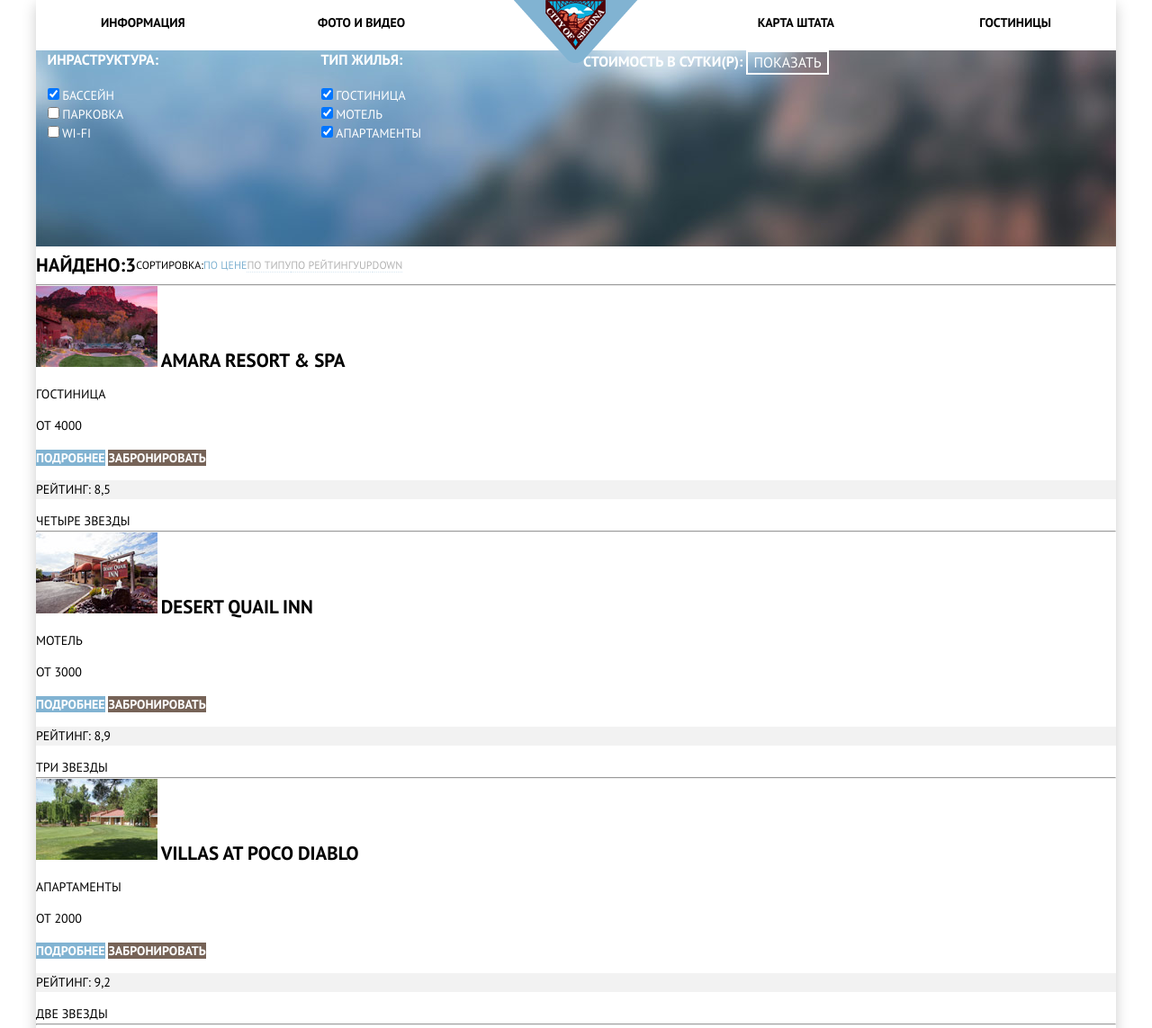
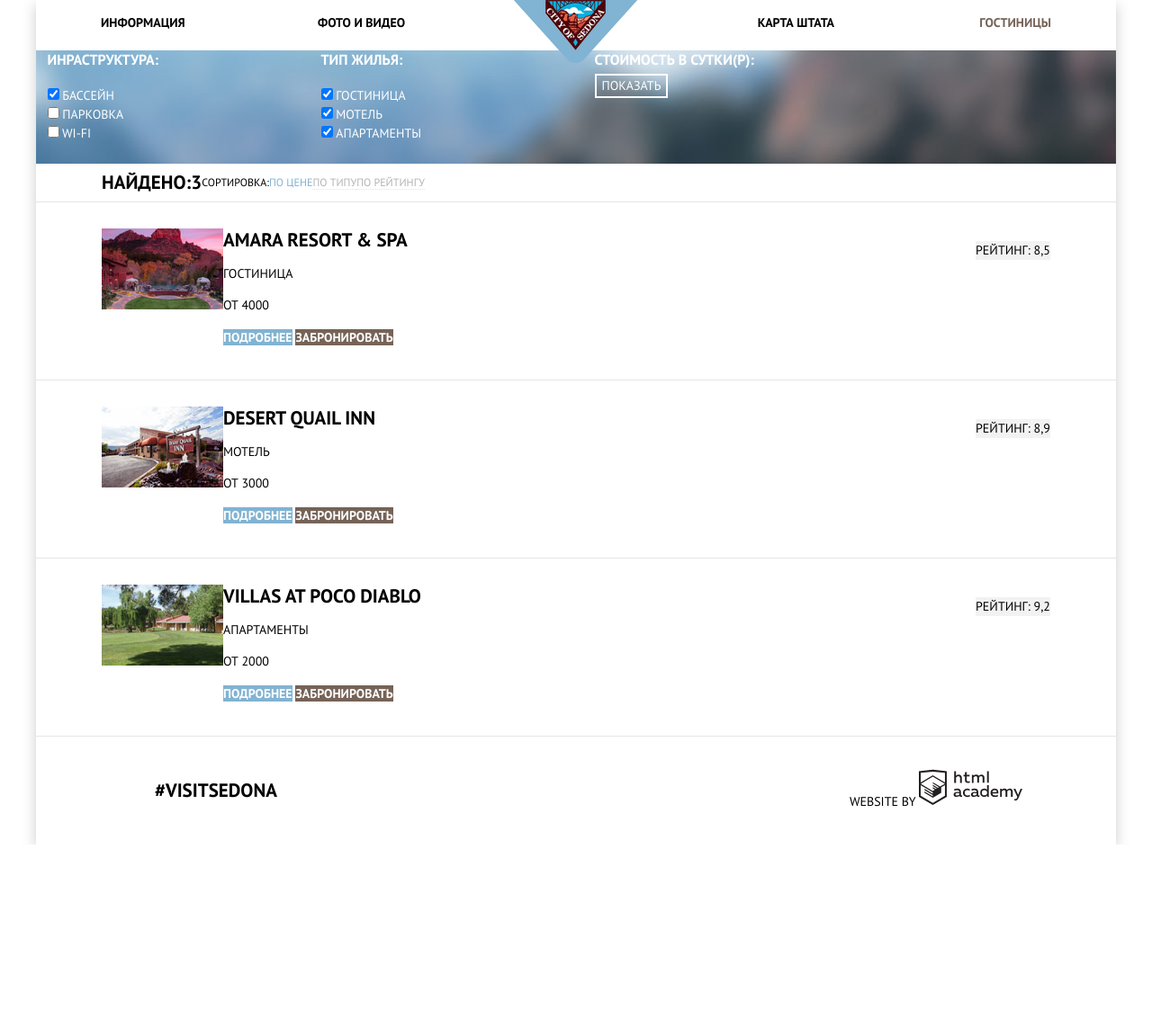
Before and after one commit to AndreyWombat/561357-sedona, a plain HTML site: page hotels.html in a window 1280 px wide. Shown: the top 1143 px of the page at 90% size. After the commit the page ends 939 px from the top, so only its background shows below. Drawn offline with Linux system fonts and the light colour scheme.

Commit message:
СЕтки

```diff
--- a/css/style.css
+++ b/css/style.css
@@ -189,6 +189,10 @@
 .hotel-search{
   line-height: 26px;
   font-weight: 700;
+  background-color: #ffffff;
+  width: 568px;
+  position: absolute;
+  left: 316px;
 }
 .hotel-search input{
   line-height: 26px;
@@ -249,35 +253,19 @@
 a.button-brown{
   font-weight: 700;
 }
-.social-webs{
-  list-style: none;
-}
-.visit{
-  display: block;
-  font-size: 21px;
-  line-height: 26px;
-  font-weight: 700;
-  color: #000000;
-  text-transform: uppercase;
-}
+
 .hotel-search .button-blue{
   font-size: 21px;
   line-height: 26px;
 }
-.form-selection{
-  display: flex;
-  height: 218px;
-  width: 1200px;
-  }
+
 .selection{
   display: flex;
   background-image: url("../img/blur-mountain.jpg");
-  color: white;
-  width: 1200px;
-
+  color: #ffffff;
 }
 
-.form-selection legend{
+.selection legend{
   font-size: 16px;
   line-height: 21px;
   font-weight: 700;
@@ -305,16 +293,13 @@
   background-color: white;
 }
 .sort{
+  padding-left: 73px;
+  padding-right: 73px;
   display: flex;
   align-items: center;
-  margin: auto;
   font-size: 12px ;
   line-height: 18px;
-  width: 1200px;
-  padding-bottom: 0;
-}
-hr{
-  margin: 0;
+  border-bottom: 1px solid #e5e5e5;
 }
 .sorting{
   display: flex;
@@ -334,9 +319,7 @@
   opacity: 1;
   border: none;
 }
-.rating{
-  background-color: #f2f2f2;
-}
+
 .sort a.active,
 .sort a.active:hover,
 .sort a.active:active{
@@ -344,21 +327,72 @@
   opacity: 1;
   border: none;
 }
-.hotel a{
+.arrows{
+  margin-left: auto;
+}
+.rating p{
+  background-color: #f2f2f2;
+}
+.rating{
+  margin-left: auto;
+}
+.hotel{
+  border-bottom: 1px solid #e5e5e5;
+}
+.hotel-title a{
   color: black;
 }
-.hotel a:hover{
+.hotel-title a:hover{
   color: #81b3d2;
 }
-.hotel a:active{
+.hotel-title a:active{
   color: black;
   opacity: 0.3;
 }
+.hotel{
+  display: flex;
+  padding: 29px 73px 36px 73px;
+}
 .page-footer{
-  opacity: 0.9;
+  background-color: rgba(255,255,255,0.9);
   display: flex;
-  justify-content: space-around;
-  height: 120px;
+  min-height: 120px;
   text-align: center;
   align-items: center;
 }
+.footer-index{
+  position: relative;
+  margin-top: -120px;
+}
+.visit-wrapper{
+  width: 400px;
+  text-align: center;
+}
+.social-webs{
+  width: 400px;
+}
+.html-academy{
+  width: 400px;
+}
+.visit{
+  font-size: 21px;
+  line-height: 26px;
+  font-weight: 700;
+  color: #000000;
+}
+.visually-hidden{
+  position: absolute;
+  overflow: hidden;
+  clip: rect(0 0 0 0);
+  height: 1px;
+  width: 1px;
+  margin: -1px;
+  padding: 0;
+  border: 0;
+}
+.map{
+  min-height: 593px;
+  background-image: url("../img/map.jpg");
+  background-repeat: no-repeat;
+  background-color: #cacaca;
+}
--- a/hotels.html
+++ b/hotels.html
@@ -16,14 +16,13 @@
           <li><a href="#">Информация</a></li>
           <li><a href="#">Фото и видео</a></li>
           <li><a href="#">Карта штата</a></li>
-          <li><a href="hotels.html">Гостиницы</a></li>
+          <li><a class="active">Гостиницы</a></li>
         </ul>
-          <a class="main-logo" href="#"> <img src="img/main-logo.png" width="138" height="70" alt="Логотип"></a>
+          <a class="main-logo" href="index.html"> <img src="img/main-logo.png" width="138" height="70" alt="Логотип"></a>
       </nav>
     </header>
 
 <main>
-  <div class="form-selection">
     <form class="selection" action="https://echo.htmlacademy.ru" method="get">
       <fieldset class="options">
       <legend>Инраструктура:</legend>
@@ -59,13 +58,13 @@
         </li>
        </ul>
        </fieldset>
-     </fieldset class="options">
-      <legend>Стоимость в сутки(Р):
+     <fieldset class="options">
+      <legend>Стоимость в сутки(Р):</legend>
       <!-- Будет скринкаст по этому блоку: "Стоимость в сутки(р):"-->
         <button class="show" type="submit">Показать</button>
+     </fieldset>
+    </form>
 
-    </form>
-      </div>
 
 
     <div class="sort">
@@ -77,67 +76,63 @@
       <li><a href="#">По рейтингу</a></li>
     </ul>
     <ul class="sorting arrows">
-      <li><a href="#"><span class="visual-hidden">up</span></a></li>
-      <li><a href="#"><span class="visual-hidden">down</span></a></li>
+      <li><a href="#"><span class="visually-hidden">up</span></a></li>
+      <li><a href="#"><span class="visually-hidden">down</span></a></li>
     </ul>
   </div>
-    <hr>
     <section class="results">
-      <section class="search-results">
+      <section class="hotel">
+        <img src="img/hotel1.jpg" width="135" height="90" alt="Amara resort & spa">
         <div class="left">
-          <img src="img/hotel1.jpg" width="135" height="90" alt="Первый отель">
-          <b class="caption hotel"><a href="#">Amara resort & spa</a></b>
+          <b class="caption hotel-title"><a href="#">Amara resort & spa</a></b>
           <p>Гостиница</p>
           <p>от 4000</p>
           <a href="#" class="button-blue">Подробнее</a>
           <a href="#" class="button-brown">Забронировать</a>
         </div>
-        <div class="right">
-          <p class="rating">Рейтинг: 8,5</p>
-          <span class="visual-hidden">четыре звезды</span>
+        <div class="rating">
+          <span class="stars"><span class="visually-hidden">четыре звезды</span></span>
+          <p>Рейтинг: 8,5</p>
         </div>
       </section>
-      <hr>
-      <section class="search-results">
+      <section class="hotel">
+        <img src="img/hotel2.jpg" width="135" height="90" alt="Desert quail inn">
         <div class="left">
-          <img src="img/hotel2.jpg" width="135" height="90" alt="Второй отель">
-          <b class="caption hotel"><a href="#">Desert quail inn</a></b>
+          <b class="caption hotel-title"><a href="#">Desert quail inn</a></b>
           <p>Мотель</p>
           <p>от 3000</p>
           <a href="#" class="button-blue">Подробнее</a>
           <a href="#" class="button-brown">Забронировать</a>
         </div>
-        <div class="right">
-          <p class="rating">Рейтинг: 8,9</p>
-          <span class="visual-hidden">три звезды</span>
+        <div class="rating">
+          <span class="stars"><span class="visually-hidden">три звезды</span></span>
+          <p>Рейтинг: 8,9</p>
         </div>
       </section>
-      <hr>
-      <section class="search-results">
+      <section class="hotel">
+        <img src="img/hotel3.jpg" width="135" height="90" alt="Villas at poco diablo">
         <div class="left">
-          <img src="img/hotel3.jpg" width="135" height="90" alt="Третий отель">
-          <b class="caption hotel"><a href="#">Villas at poco diablo</a></b>
+          <b class="caption hotel-title"><a href="#">Villas at poco diablo</a></b>
           <p>Апартаменты</p>
           <p>от 2000</p>
           <a href="#" class="button-blue">Подробнее</a>
           <a href="#" class="button-brown">Забронировать</a>
         </div>
-        <div class="right">
-          <p class="rating">Рейтинг: 9,2</p>
-          <span class="visual-hidden">две звезды</span>
+        <div class="rating">
+          <span class="stars"><span class="visually-hidden">две звезды</span></span>
+          <p>Рейтинг: 9,2</p>
         </div>
       </section>
-      <hr>
     </section>
     <footer class="page-footer">
+      <div class="visit-wrapper">
           <a class="visit" href="#">#Visitsedona</a>
-
+      </div>
       <ul class="social-webs">
-          <li><a class="button-blue" href="#"> <span class="visual-hidden">Twitter</span></a></li>
-          <li><a class="button-blue" href="#"> <span class="visual-hidden">Facebook</span></a></li>
-          <li><a class="button-blue" href="#"> <span class="visual-hidden">Youtube</span></a></li>
+          <li><a class="button-blue" href="#"> <span class="visually-hidden">Twitter</span></a></li>
+          <li><a class="button-blue" href="#"> <span class="visually-hidden">Facebook</span></a></li>
+          <li><a class="button-blue" href="#"> <span class="visually-hidden">Youtube</span></a></li>
       </ul>
-
     <div class="html-academy">
       <span>website by</span>
       <a href="https://htmlacademy.ru/">
```
Also changed, not shown: index.html (+9 -6 lines). Lines whose indentation alone changed are shown as unchanged.
